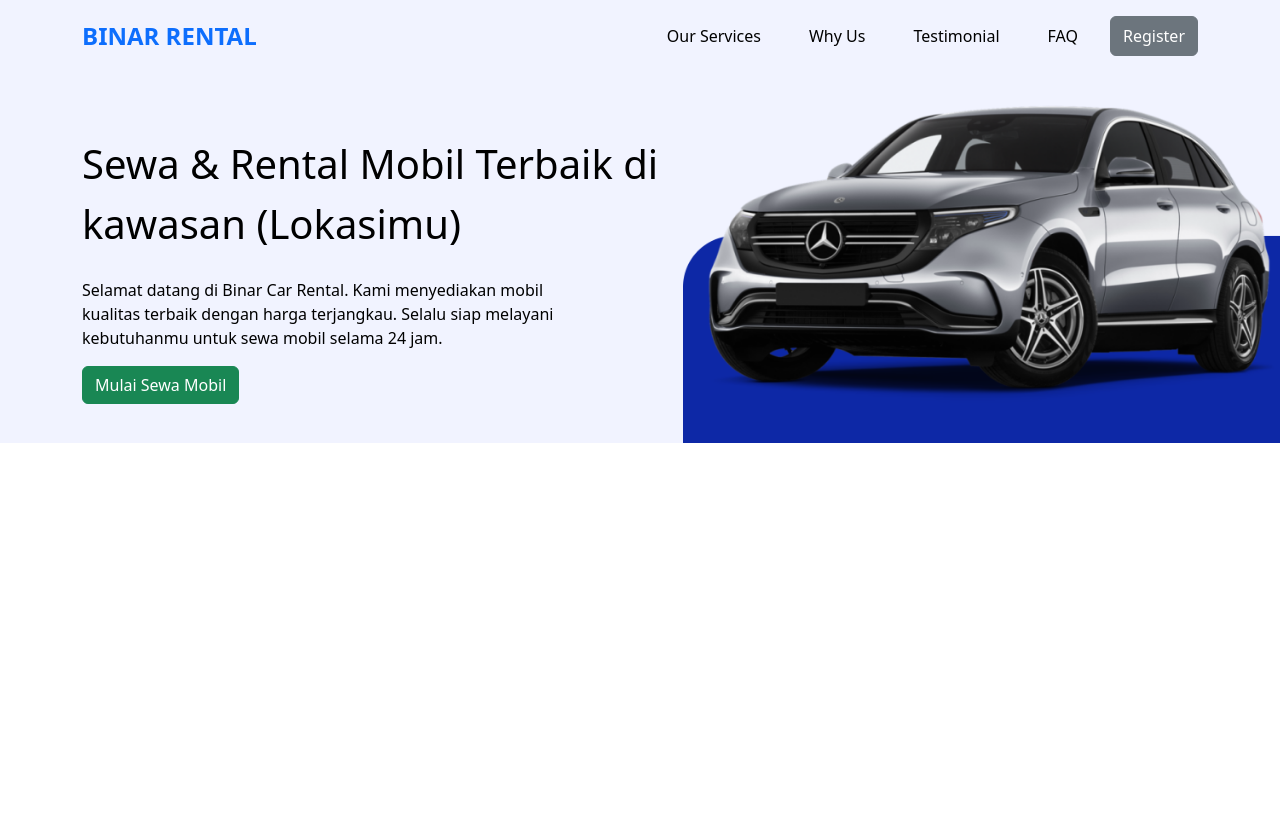
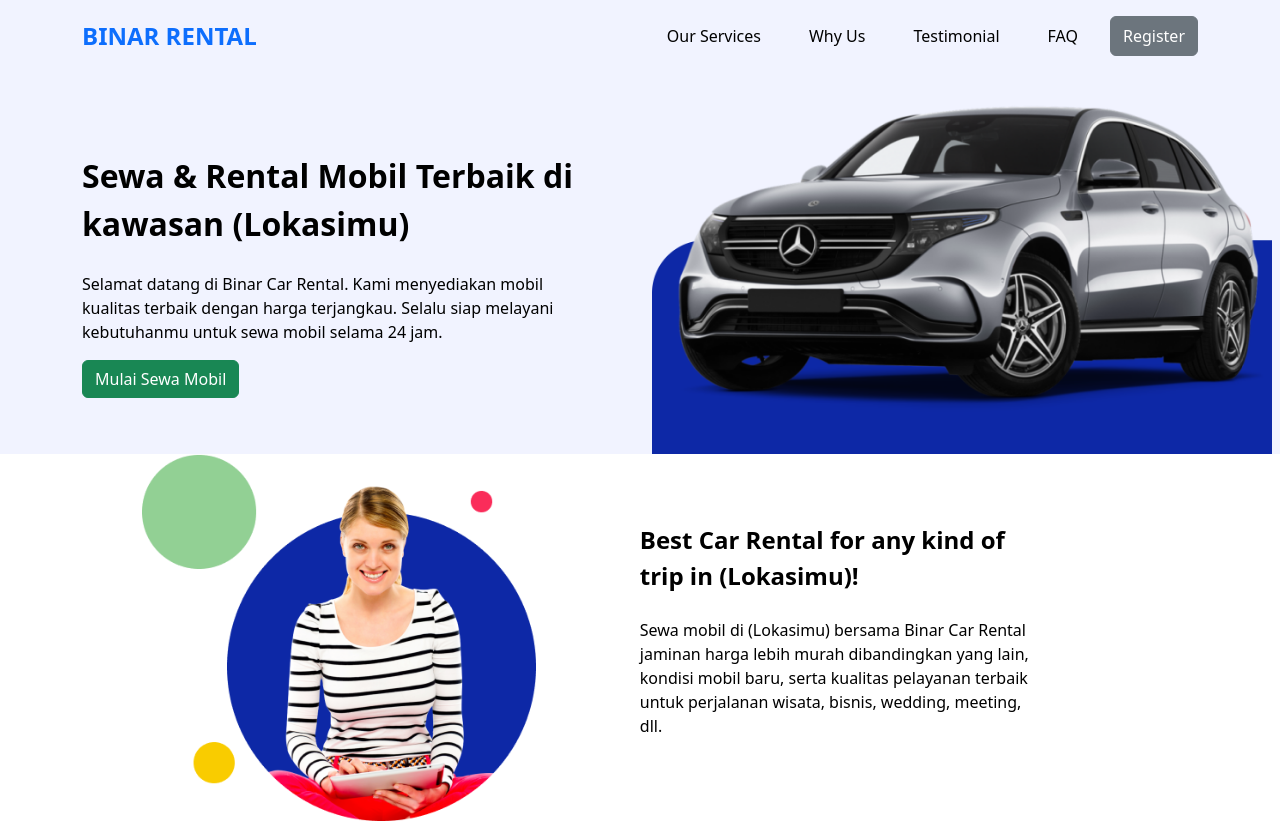
Before and after one commit to ryanlikestocode44/Binar-Challenges, a plain HTML site: page index.html in a window 1280 px wide. Before the commit the page ends 800 px from the top, so only its background shows below. Drawn offline with nearby package versions, Linux system fonts and the light colour scheme.

Commit message:
Perubahan kedua index.html dan style.css

```diff
--- a/index.html
+++ b/index.html
@@ -7,14 +7,13 @@
     <link rel="stylesheet" href="style.css">
 		<link href="https://cdn.jsdelivr.net/npm/bootstrap@5.3.3/dist/css/bootstrap.min.css" rel="stylesheet" integrity="sha384-QWTKZyjpPEjISv5WaRU9OFeRpok6YctnYmDr5pNlyT2bRjXh0JMhjY6hW+ALEwIH" crossorigin="anonymous">
 </head>
-<body class="overflow-hidden">
+<body class="overflow-x-hidden">
 	<header class="bg-heading">
 		<section class="container">
 			<nav class="d-flex flex-wrap justify-content-center py-3 mb-4">
 				<a href="/" class="d-flex align-items-center mb-3 mb-md-0 me-md-auto link-body-emphasis text-decoration-none">
 					<span class="fs-4 text-primary fw-bold">BINAR RENTAL</span>
 				</a>
-
 				<ul class="nav nav-pills d-flex gap-3">
 					<li class="nav-item"><a href="#" class="nav-link text-black">Our Services</a></li>
 					<li class="nav-item"><a href="#" class="nav-link text-black">Why Us</a></li>
@@ -25,18 +24,39 @@
 			</nav>
 		</section>
 		<section class="container">
-			<section class="row featurette d-flex align-items-center">
-				<div class="col-md-7 text-black">
-					<h1 class="featurette-heading fw-medium lh-base mb-4">Sewa & Rental Mobil Terbaik di kawasan (Lokasimu)</h2>
-					<p class="lead fs-6 w-75 fw-normal">Selamat datang di Binar Car Rental. Kami menyediakan mobil kualitas terbaik dengan harga terjangkau. Selalu siap melayani kebutuhanmu untuk sewa mobil selama 24 jam.</p>
+			<section class="row featurette d-flex align-items-center justify-content-center">
+				<div class="col-md-7 text-black w-50">
+					<h2 class="featurette-heading fw-bold lh-base mb-4">Sewa & Rental Mobil Terbaik di kawasan (Lokasimu)</h2>
+					<p style="width: 90%;" class="lead fs-6 fw-normal">Selamat datang di Binar Car Rental. Kami menyediakan mobil kualitas terbaik dengan harga terjangkau. Selalu siap melayani kebutuhanmu untuk sewa mobil selama 24 jam.</p>
 					<button type="button" class="btn btn-success">Mulai Sewa Mobil</button>
 				</div>
-				<div class="col-md-5 ms-n5">
-					<img src="img/car.png" width="600" alt="Car Image" />
+				<div style="width: 50%;">
+					<img src="img/car.png" alt="Car Image" width="620"/>
 				</div>
 			</section>
 		</section>
 	</header>
+	<main>
+		<section class="container">
+			<section class="row featurette d-flex align-items-center justify-content-center px-5">
+				<div class="col-md-7 order-md-2 text-black ms-50" style="width: 50%;">
+					<h4 class="featurette-heading fw-semibold lh-base mb-4 w-75">
+						Best Car Rental for any kind of trip in (Lokasimu)!
+					</h4>
+					<p style="width: 80%;" class="lead fs-6 fw-normal">Sewa mobil di (Lokasimu) bersama Binar Car Rental jaminan harga lebih murah dibandingkan yang lain, kondisi mobil baru, serta kualitas pelayanan terbaik untuk perjalanan wisata, bisnis, wedding, meeting, dll.</p>
+					<!-- <ul class="list-group">
+						<li class="list-group-item">
+							<p>Sewa Mobil Dengan Supir di Bali 12 Jam</p>
+						</li>
+					</ul> -->
+				</div>
+
+				<div style="width: 40%;">
+					<img src="img/service.png" alt="Service Image" class="w-100"/>
+				</div>
+			</section>
+		</section>
+	</main>
 	<footer></footer>
 	<script src="script.js"></script>
 	<script src="https://cdn.jsdelivr.net/npm/bootstrap@5.3.3/dist/js/bootstrap.bundle.min.js" integrity="sha384-YvpcrYf0tY3lHB60NNkmXc5s9fDVZLESaAA55NDzOxhy9GkcIdslK1eN7N6jIeHz" crossorigin="anonymous"></script>
--- a/style.css
+++ b/style.css
@@ -9,3 +9,7 @@
 .bg-button {
     background-color: #5CB85F;
 }
+
+.ms-50 {
+    margin-left: 5rem;
+}
```
